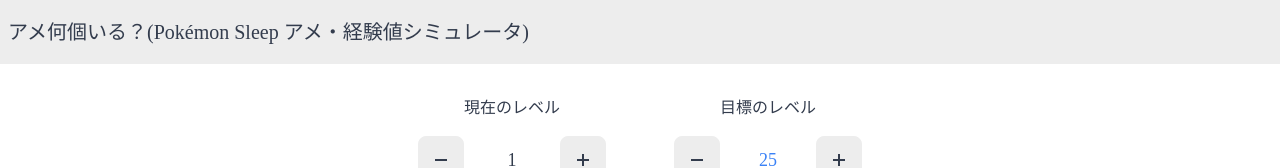
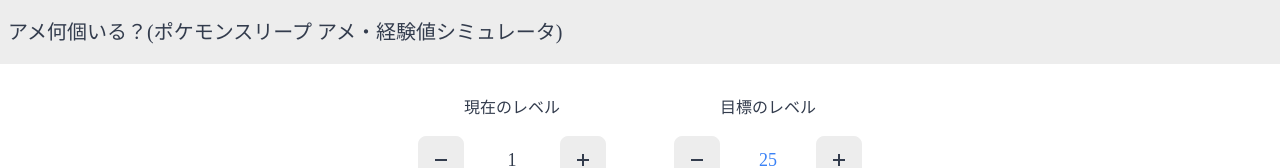
Before and after one commit to Kerusu-1984/pokemon-sleep-calc-required-candy, a SvelteKit app: page / in a window 1280 px wide. Shown: the top 168 px of the page. Built offline with nearby package versions, Linux system fonts and the light colour scheme; a web font is replaced by a local one.

Commit message:
英語から日本語に

```diff
--- a/src/app.html
+++ b/src/app.html
@@ -2,7 +2,7 @@
 <html lang="en">
 	<head>
 		<meta charset="utf-8" />
-		<title>アメ何個いる？(Pokémon Sleep アメ・経験値シミュレータ)</title>
+		<title>アメ何個いる？(ポケモンスリープ アメ・経験値シミュレータ)</title>
 		<link rel="icon" href="%sveltekit.assets%/favicon.png" />
 		<meta name="viewport" content="width=device-width" />
 		<meta
--- a/src/routes/+layout.svelte
+++ b/src/routes/+layout.svelte
@@ -4,7 +4,7 @@
 
 <div data-theme="emerald">
 	<div class="navbar bg-base-200">
-		<div class="text-xl">アメ何個いる？(Pokémon Sleep アメ・経験値シミュレータ)</div>
+		<div class="text-xl">アメ何個いる？(ポケモンスリープ アメ・経験値シミュレータ)</div>
 	</div>
 	<div class="max-w-6xl mx-auto p-4 sm:p-6 md:p-8">
 		<slot />
```
